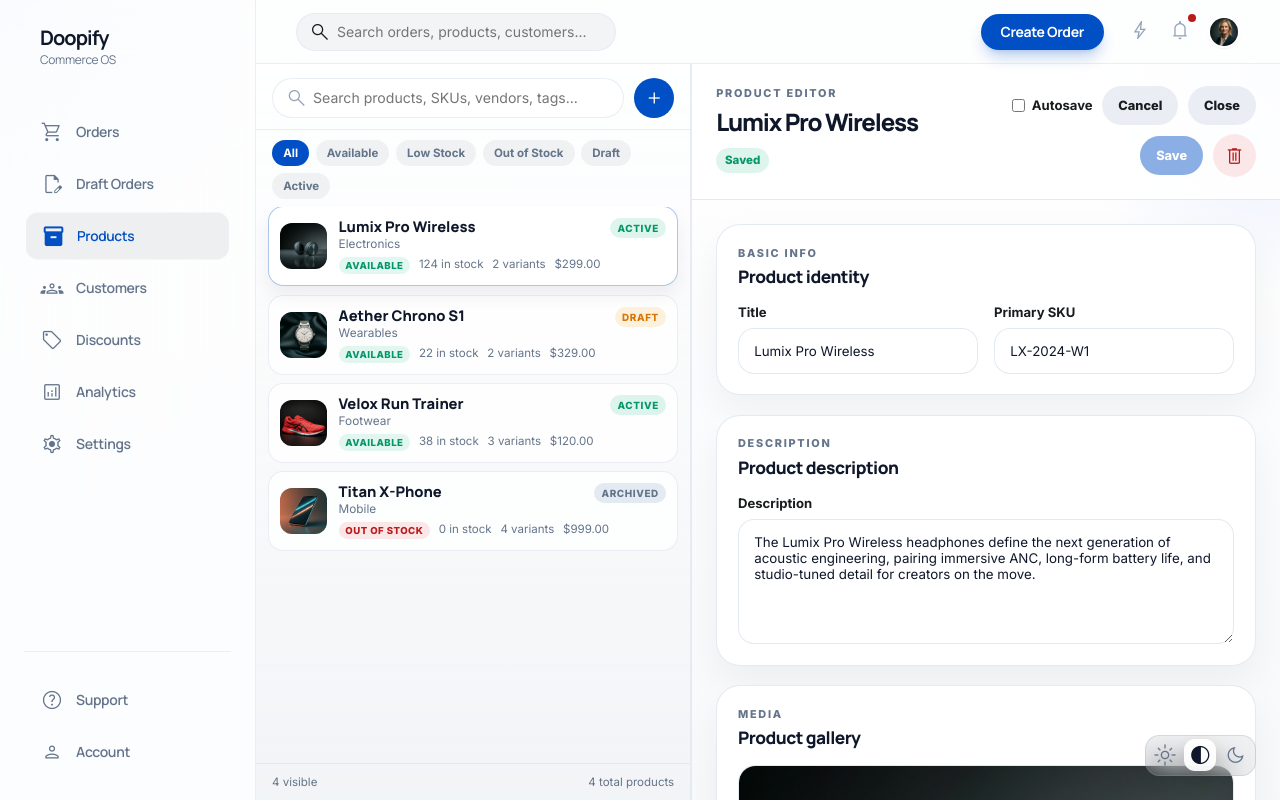
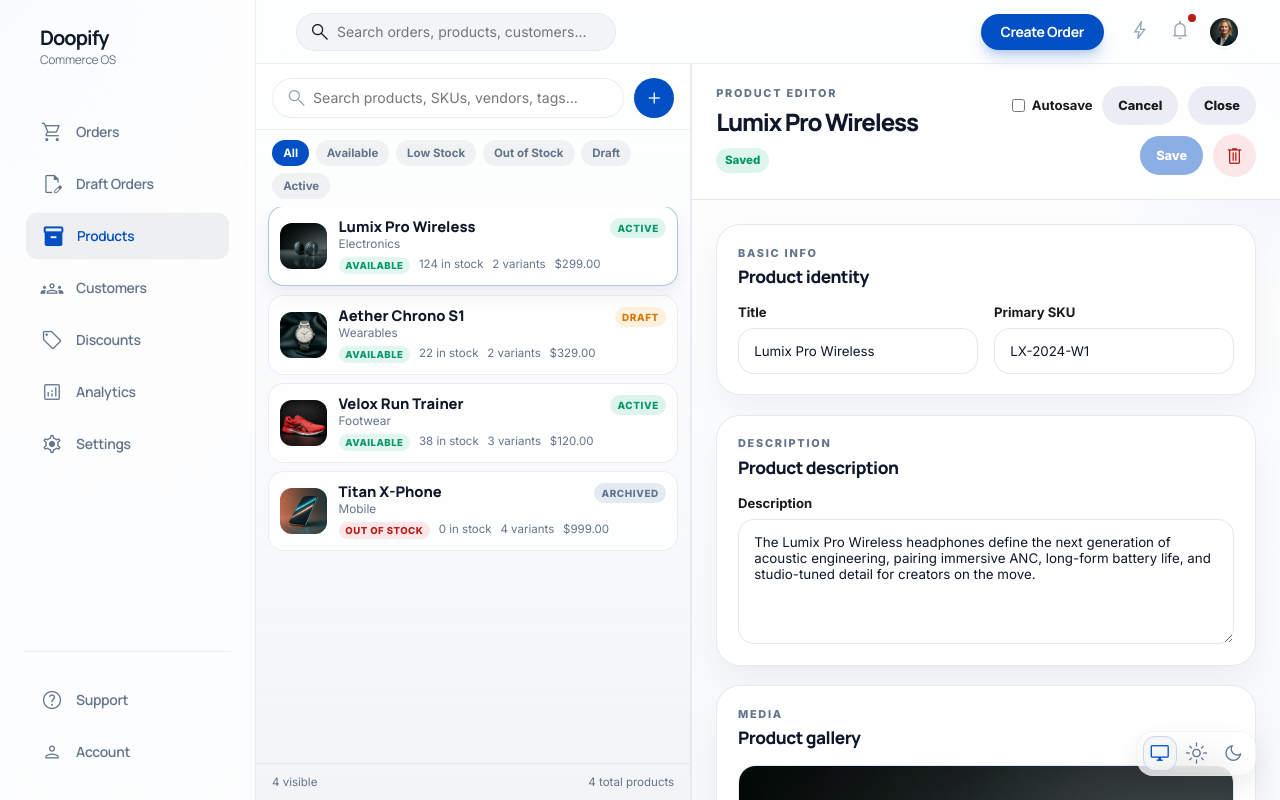
Before and after one commit to bfrancis-citryn/doopify, a Next.js app: page /products in a window 1280 px wide. Built offline with nearby package versions, Linux system fonts and the light colour scheme.

Commit message:
Fix theme toggle behavior and add shipping label flow

```diff
--- a/src/components/ThemeToggle.js
+++ b/src/components/ThemeToggle.js
@@ -4,8 +4,8 @@ import { useTheme } from '../context/ThemeContext';
 import styles from './ThemeToggle.module.css';
 
 const OPTIONS = [
+  { id: 'system', icon: 'desktop_windows', label: 'System' },
   { id: 'light', icon: 'light_mode', label: 'Light' },
-  { id: 'system', icon: 'contrast', label: 'System' },
   { id: 'dark', icon: 'dark_mode', label: 'Dark' },
 ];
 
--- a/src/components/ThemeToggle.module.css
+++ b/src/components/ThemeToggle.module.css
@@ -1,19 +1,21 @@
 .toggleWrap {
   display: inline-flex;
   align-items: center;
-  gap: 0.2rem;
-  padding: 0.22rem;
-  border-radius: 0.9rem;
-  border: 1px solid rgba(148, 163, 184, 0.28);
-  background: rgba(15, 23, 42, 0.06);
-  backdrop-filter: blur(16px);
+  gap: 0.15rem;
+  padding: 0.28rem;
+  border-radius: 1rem;
+  border: 1px solid color-mix(in srgb, var(--slate-200) 45%, transparent);
+  background: color-mix(in srgb, var(--surface-container-lowest) 70%, transparent);
+  backdrop-filter: blur(18px);
+  -webkit-backdrop-filter: blur(18px);
+  box-shadow: 0 10px 24px rgba(15, 23, 42, 0.08);
 }
 
 .toggleButton,
 .toggleButtonActive {
-  width: 2rem;
-  height: 2rem;
-  border-radius: 0.7rem;
+  width: 2.15rem;
+  height: 2.15rem;
+  border-radius: 0.78rem;
   display: inline-flex;
   align-items: center;
   justify-content: center;
@@ -21,8 +23,12 @@
   transition: all 150ms ease;
 }
 
+.toggleButton:hover {
+  color: var(--on-surface);
+}
+
 .toggleButtonActive {
-  background: rgba(255, 255, 255, 0.92);
-  color: var(--slate-900);
-  box-shadow: 0 4px 14px rgba(15, 23, 42, 0.08);
+  background: color-mix(in srgb, var(--surface-container-low) 82%, transparent);
+  color: var(--primary);
+  box-shadow: inset 0 0 0 1px color-mix(in srgb, var(--primary) 18%, transparent);
 }
--- a/src/components/analytics/AnalyticsWorkspace.module.css
+++ b/src/components/analytics/AnalyticsWorkspace.module.css
@@ -23,9 +23,9 @@
 .metricCard,
 .card {
   padding: 1rem;
-  border: 1px solid rgba(148, 163, 184, 0.22);
+  border: 1px solid color-mix(in srgb, var(--slate-200) 68%, transparent);
   border-radius: 1rem;
-  background: var(--surface-container-low);
+  background: color-mix(in srgb, var(--surface-container-lowest) 90%, transparent);
   color: var(--on-surface);
 }
 
@@ -60,5 +60,5 @@
   justify-content: space-between;
   gap: 1rem;
   padding: 0.8rem 0;
-  border-bottom: 1px solid rgba(148, 163, 184, 0.18);
+  border-bottom: 1px solid color-mix(in srgb, var(--slate-200) 40%, transparent);
 }
--- a/src/components/orders/OrdersWorkspace.module.css
+++ b/src/components/orders/OrdersWorkspace.module.css
@@ -321,6 +321,12 @@
   gap: 0.7rem;
 }
 
+.shippingBuilderGrid {
+  display: grid;
+  grid-template-columns: repeat(3, minmax(0, 1fr));
+  gap: 0.65rem;
+}
+
 .fulfillmentMetaList {
   gap: 0.45rem;
 }
--- a/src/context/ThemeContext.js
+++ b/src/context/ThemeContext.js
@@ -17,7 +17,7 @@ export function ThemeProvider({ children }) {
   const [resolvedTheme, setResolvedTheme] = useState('light');
 
   useEffect(() => {
-    const savedTheme = window.localStorage.getItem('aether-theme');
+    const savedTheme = window.localStorage.getItem('doopify-theme');
     if (savedTheme) {
       setTheme(savedTheme);
     }
@@ -31,7 +31,7 @@ export function ThemeProvider({ children }) {
     };
 
     applyTheme(theme);
-    window.localStorage.setItem('aether-theme', theme);
+    window.localStorage.setItem('doopify-theme', theme);
 
     const media = window.matchMedia('(prefers-color-scheme: dark)');
     const handleChange = () => applyTheme(theme);
```
Also changed, not shown: src/components/draft-orders/DraftOrdersWorkspace.module.css (+9 -9 lines), src/components/orders/OrdersWorkspace.js (+38 -19 lines).
